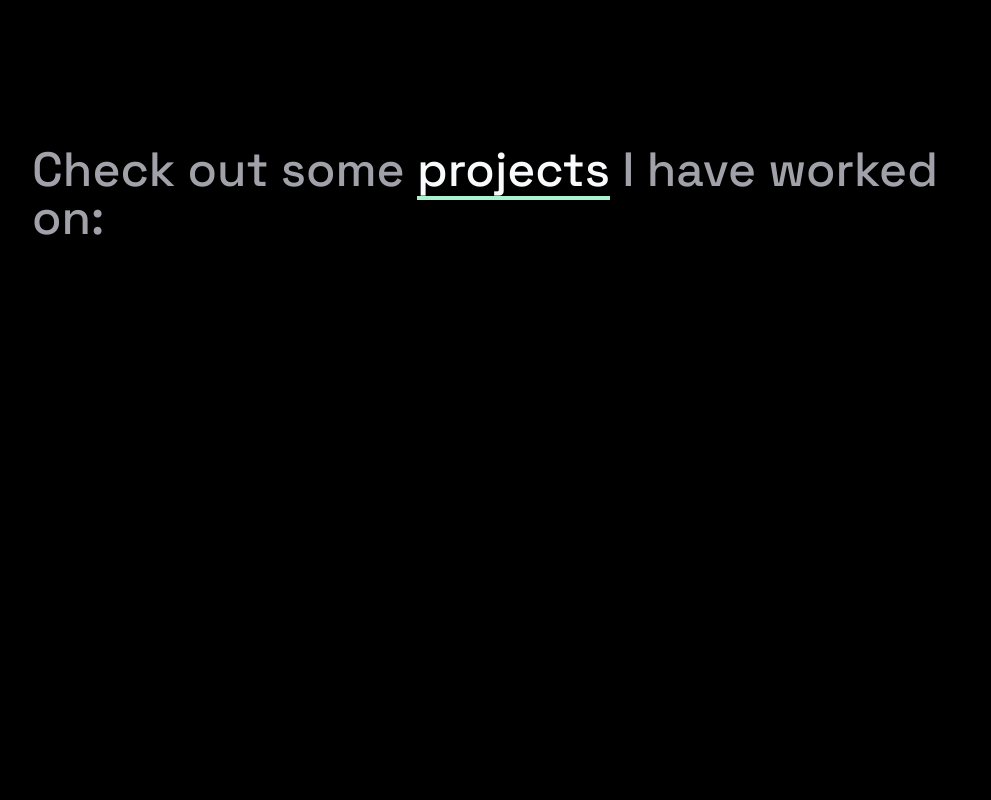
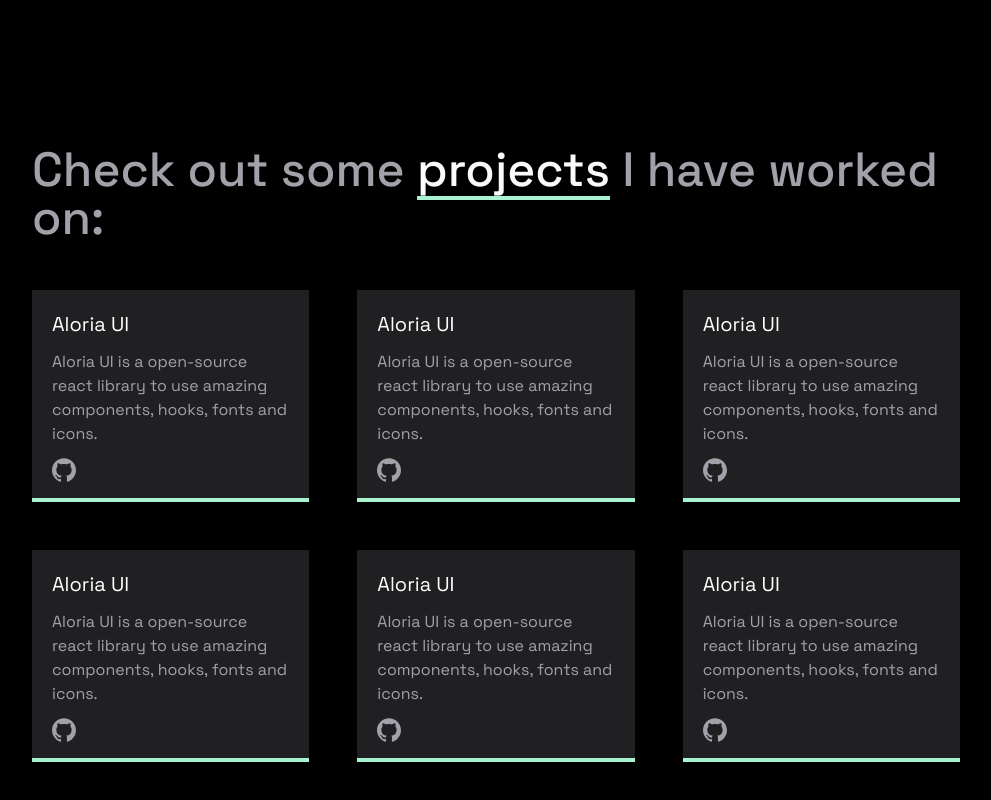
Before and after one commit to AviAvinav/aviav.me, a Next.js app: page / in a window 1280 px wide. Shown: the part 1294-2094 px from the top of the page, without its empty margins (144-1135 px from the left). Before the commit the page ends 1632 px from the top, so only its background shows below. Built offline with nearby package versions, Linux system fonts and the light colour scheme.

Commit message:
add projects ui

```diff
--- a/app/page.tsx
+++ b/app/page.tsx
@@ -21,6 +21,7 @@ import {
 import Skill from "~/components/Skill";
 import Navbutton from "./navbutton";
 import Button from "~/components/Button";
+import Project from "~/components/Project";
 
 export default function TestPage() {
   return (
@@ -114,12 +115,7 @@ export default function TestPage() {
             I have worked on:
           </h3>
           <div className="w-full grid grid-cols-1 md:grid-cols-2 xl:grid-cols-3 gap-x-8 xl:gap-x-12 gap-y-12 py-12 text-zinc-400">
-            {/* <Project
-              title="Aloria UI"
-              description="Aloria UI is a open-source react library to use amazing components, hooks, fonts and icons."
-              githubLink="https://github.com/AviAvinav/aloria-ui"
-            /> */}
-            {/* <Project
+            <Project
               title="Aloria UI"
               description="Aloria UI is a open-source react library to use amazing components, hooks, fonts and icons."
               githubLink="https://github.com/AviAvinav/aloria-ui"
@@ -143,9 +139,13 @@ export default function TestPage() {
               title="Aloria UI"
               description="Aloria UI is a open-source react library to use amazing components, hooks, fonts and icons."
               githubLink="https://github.com/AviAvinav/aloria-ui"
-            /> */}
+            />
+            <Project
+              title="Aloria UI"
+              description="Aloria UI is a open-source react library to use amazing components, hooks, fonts and icons."
+              githubLink="https://github.com/AviAvinav/aloria-ui"
+            />
           </div>
-          {/* <Button>View More</Button> */}
         </div>
       </div>
     </main>
--- /dev/null
+++ b/components/Project.tsx
@@ -0,0 +1,28 @@
+import { SiGithub } from "react-icons/si";
+import Underline from "./Underline";
+
+interface ProjectProps {
+  title: string;
+  description: string;
+  demoLink?: string;
+  githubLink?: string;
+}
+
+const Project = ({
+  title,
+  description,
+  demoLink,
+  githubLink,
+}: ProjectProps) => {
+  return (
+    <div className="p-5 bg-zinc-400 bg-opacity-20 relative space-y-3">
+      <h4 className="text-xl text-white">{title}</h4>
+      <p>{description}</p>
+      {/* {demoLink && <a href={demoLink}>Demo</a>} */}
+      {githubLink && <SiGithub className="h-6 w-6" />}
+      <Underline />
+    </div>
+  );
+};
+
+export default Project;
```
